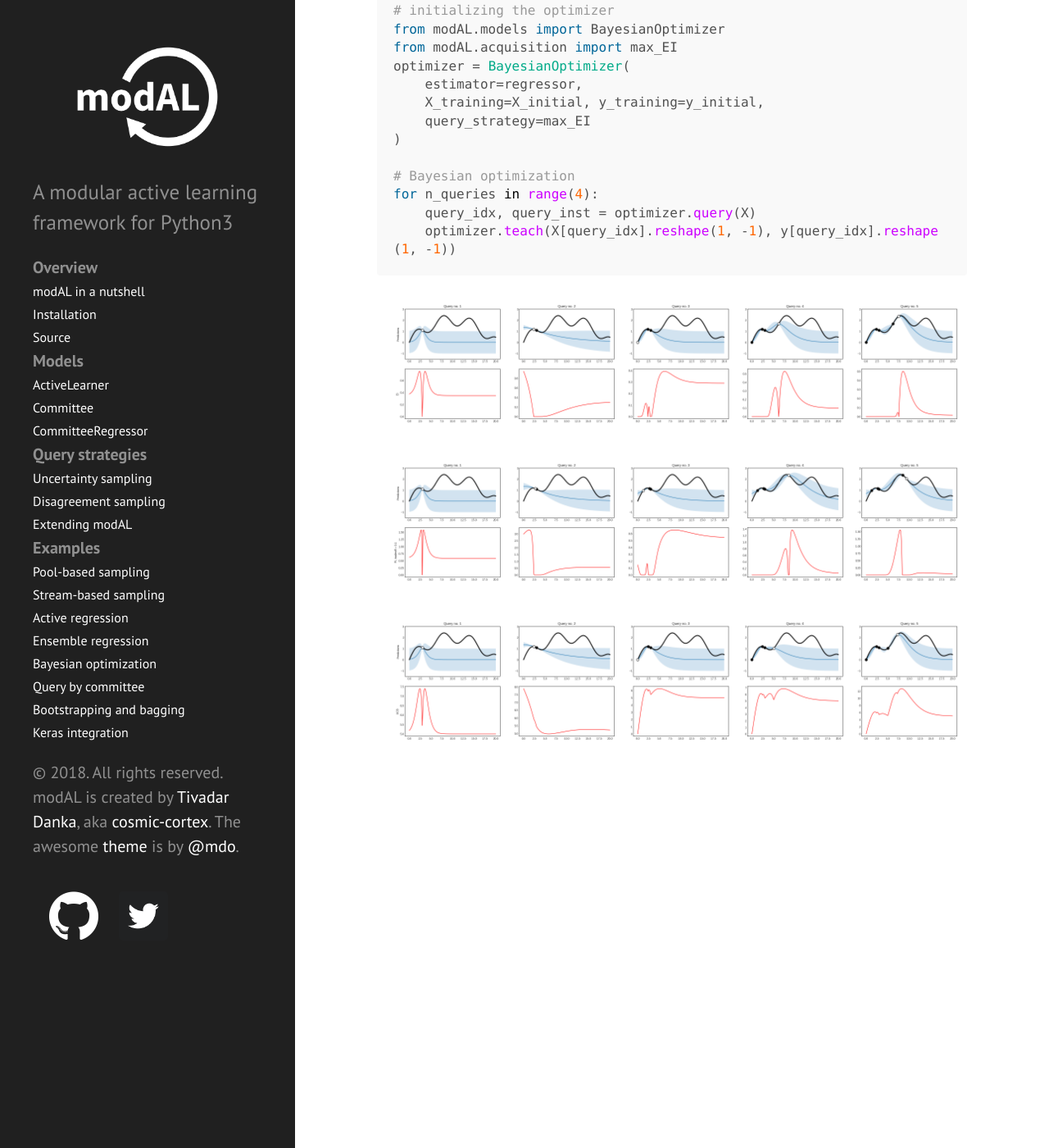
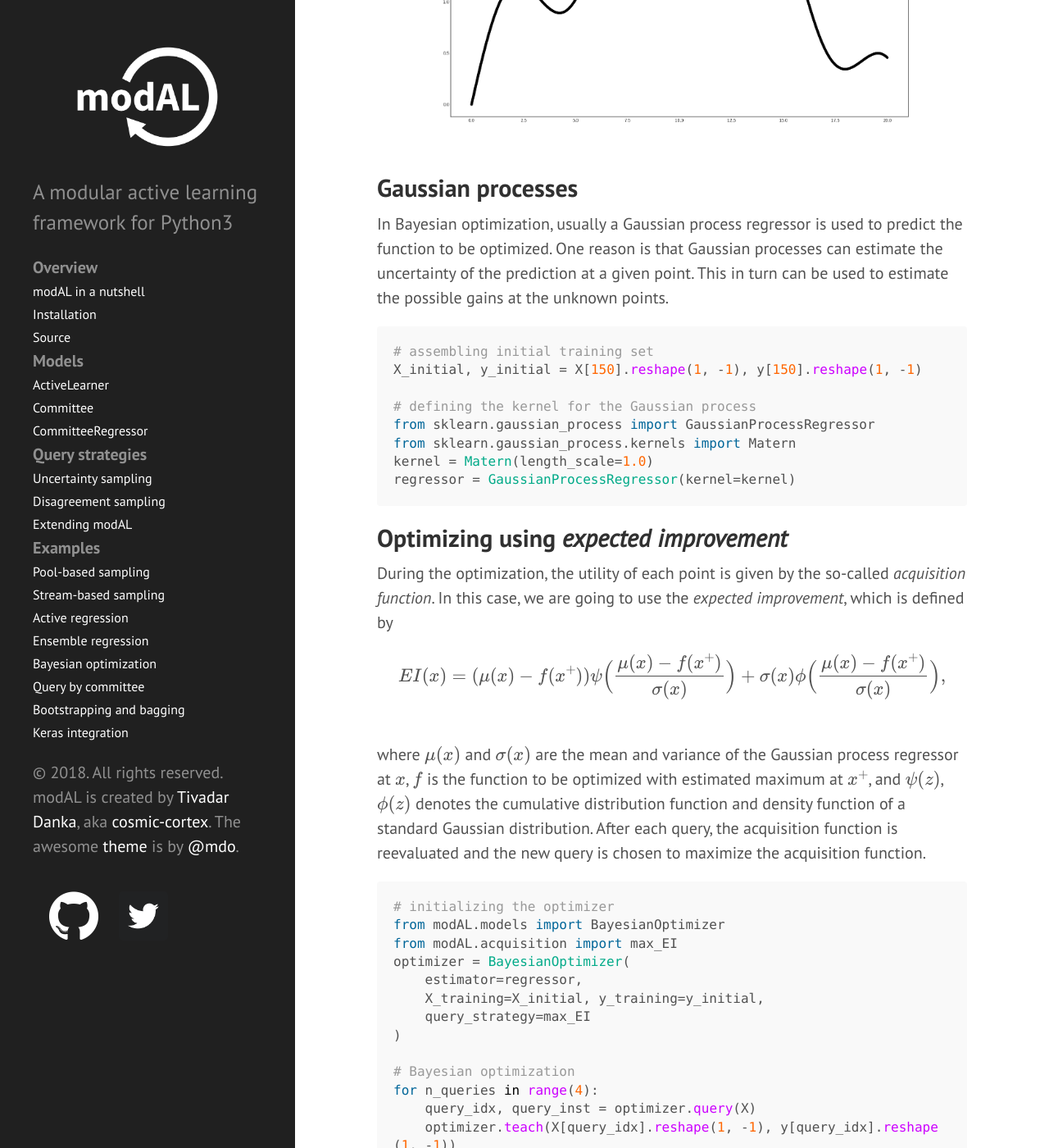
Before and after one commit to modAL-python/modAL, a Jekyll site: the page built from Bayesian-optimization.md, in a window 1280 px wide and 1400 px high, scrolled down 998 px. Shown: the whole window at 82% size. Built offline with Jekyll 4.4.1, drawn with Linux system fonts in a browser that asks for light colours; our own code applies the rules of GitHub Pages for plain Markdown files; formulas are drawn with MathJax 3; some of the changed text lies outside the part shown.

Commit message:
Bayesian optimization example added

````diff
--- a/Bayesian-optimization.md
+++ b/Bayesian-optimization.md
@@ -3,6 +3,8 @@
 When a function is expensive to evaluate, or when gradients are not available, optimalizing it requires more sophisticated methods than gradient descent. One such method is Bayesian optimization, which lies close to active learning. In Bayesian optimization, instead of picking queries by maximizing the uncertainty of predictions, function values are evaluated at points where the promise of finding a better value is large. In modAL, these algorithms are implemented with the ```BayesianOptimizer``` class, which is a sibling of ```ActiveLearner```. In the following example, their use is demonstrated on a toy problem.
 
 ## The function to be optimized
+
+We are going to optimize a simple function to demonstrate the use of ```BayesianOptimizer```.
 
 ```python
 import numpy as np
@@ -12,8 +14,11 @@ X = np.linspace(0, 20, 1000).reshape(-1, 1)
 y = np.sin(X)/2 - ((10 - X)**2)/50 + 2
 ```
 
+This function looks like the following.
+![](img/bo-func.png)
+
 ## Gaussian processes
-
+In Bayesian optimization, usually a Gaussian process regressor is used to predict the function to be optimized. One reason is that Gaussian processes can estimate the uncertainty of the prediction at a given point. This in turn can be used to estimate the possible gains at the unknown points.
 ```python
 # assembling initial training set
 X_initial, y_initial = X[150].reshape(1, -1), y[150].reshape(1, -1)
@@ -25,7 +30,10 @@ kernel = Matern(length_scale=1.0)
 regressor = GaussianProcessRegressor(kernel=kernel)
 ```
 
-## Optimizing using Expected improvement
+## Optimizing using *expected improvement*
+During the optimization, the utility of each point is given by the so-called *acquisition function*. In this case, we are going to use the *expected improvement*, which is defined by
+<p align="center">$$ EI(x) = (\mu(x) - f(x^+)) \psi\Big( \frac{\mu(x) - f(x^+)}{\sigma(x)} \Big) + \sigma(x) \phi\Big( \frac{\mu(x) - f(x^+)}{\sigma(x)} \Big), $$ </p><br>
+where $$ \mu(x) $$ and $$ \sigma(x) $$ are the mean and variance of the Gaussian process regressor at $$ x $$, $$ f $$ is the function to be optimized with estimated maximum at $$ x^+ $$, and $$ \psi(z) $$, $$ \phi(z) $$ denotes the cumulative distribution function and density function of a standard Gaussian distribution. After each query, the acquisition function is reevaluated and the new query is chosen to maximize the acquisition function.
 
 ```python
 # initializing the optimizer
@@ -43,6 +51,11 @@ for n_queries in range(4):
     optimizer.teach(X[query_idx].reshape(1, -1), y[query_idx].reshape(1, -1))
 ```
 
+Using *expected improvement*, the first five queries are the following.
 ![](img/bo-EI.png)
+
+Of course, there are other acquisition functions out there. The *probability of improvement* and the *upper confidence bound* are presented below for this problem.
 ![](img/bo-PI.png)
 ![](img/bo-UCB.png)
+
+If you would like to experiment, check out this [runnable example](https://github.com/cosmic-cortex/modAL/blob/master/examples/bayesian_optimization.py) included in modAL! For a tutorial on Bayesian optimization, see [this paper](https://arxiv.org/abs/1012.2599)!
````
Also changed, not shown: README.md (+1 -1 lines), img/bo-func.png (added).
